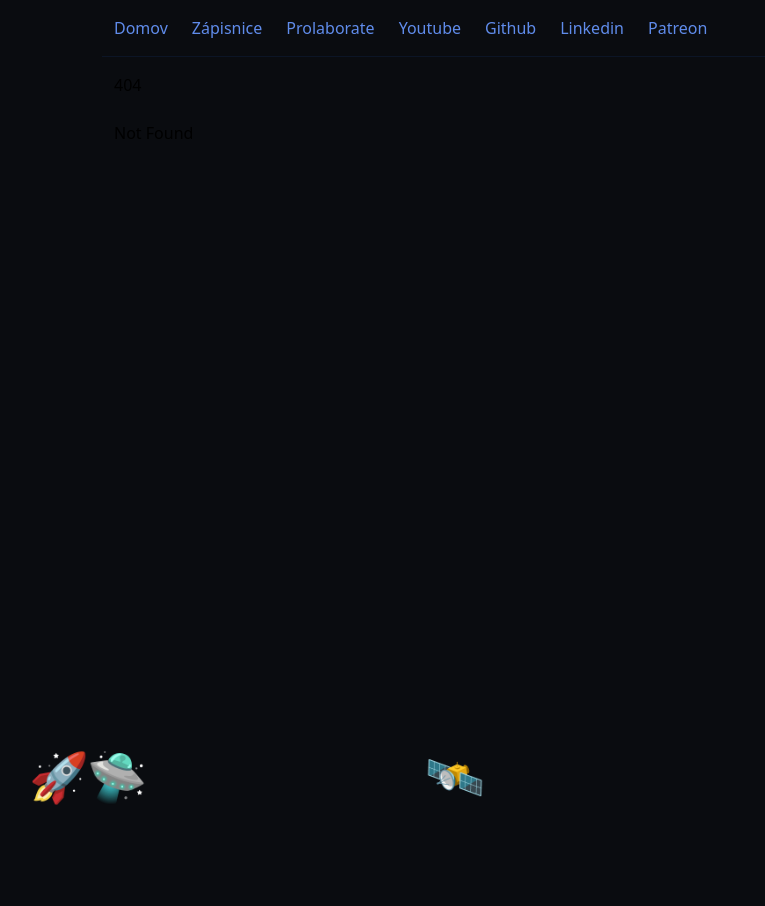
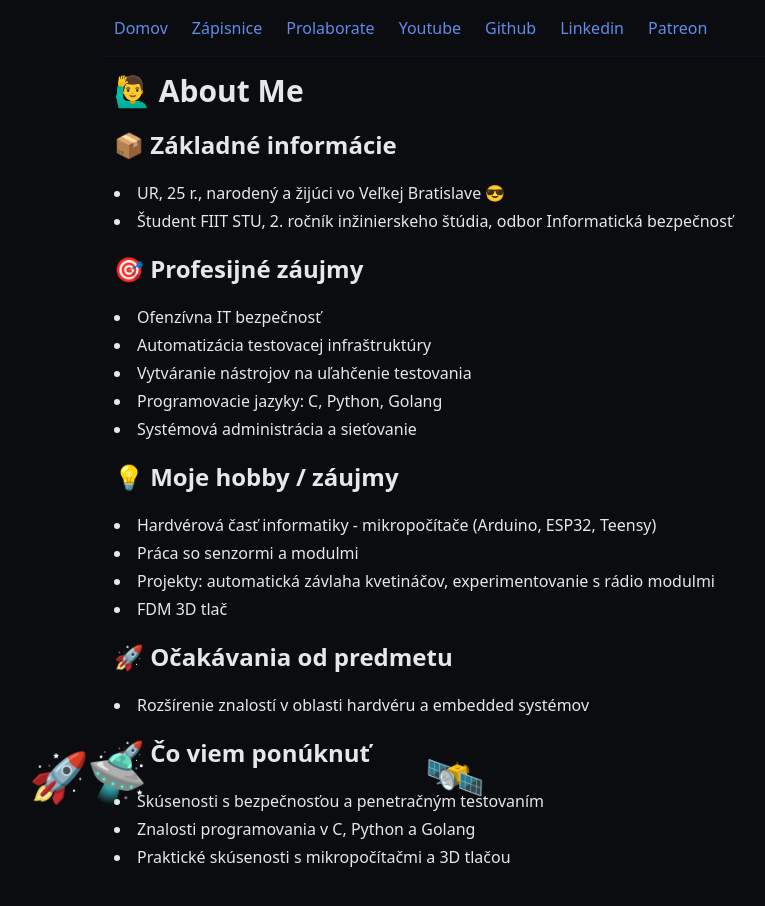
Before and after one commit to arct-signalis/arct-signalis.github.io, a SvelteKit app: page /members/ru in a window 1280 px wide. Before the commit this address had no page. Shown: the top 906 px of the page, without its empty margins (202-967 px from the left). Before the commit the page ends 800 px from the top, so only its background shows below. Built offline with nearby package versions, Linux system fonts and the light colour scheme.

Commit message:
page update

```diff
--- a/src/routes/+layout.svelte
+++ b/src/routes/+layout.svelte
@@ -1,10 +1,10 @@
 <script>
   import '../app.css'
-  import Nav from "$lib/Nav.svelte"
+  import Nav from '$lib/Nav.svelte'
   import Spaceship from '$lib/Spaceship.svelte'
 </script>
 
-<div class="min-h-screen pb-24 bg-background">
+<div class="min-h-screen pb-24">
   <main class="max-w-2xl mx-auto pb-7">
     <Nav />
 
--- a/src/routes/+page.svelte
+++ b/src/routes/+page.svelte
@@ -1,9 +1,21 @@
 <script lang="ts">
   const members = [
-    ['Adam Hladík', 'https://avatars.githubusercontent.com/u/57076047?v=4'],
-    ['UR', 'https://avatars.githubusercontent.com/u/71756887?v=4'],
-    ['Dominik Mifkovič', 'https://avatars.githubusercontent.com/u/71759745?v=4'],
-    ['Ján Sližik', 'https://avatars.githubusercontent.com/u/71568783?v=4'],
+    [
+      'Adam Hladík',
+      'ah',
+      'https://avatars.githubusercontent.com/u/57076047?v=4',
+    ],
+    ['UR', 'ru', 'https://avatars.githubusercontent.com/u/71756887?v=4'],
+    [
+      'Dominik Mifkovič',
+      'dm',
+      'https://avatars.githubusercontent.com/u/71759745?v=4',
+    ],
+    [
+      'Ján Sližik',
+      'js',
+      'https://avatars.githubusercontent.com/u/71568783?v=4',
+    ],
   ]
 </script>
 
@@ -11,18 +23,18 @@
   <!--  Essential META Tags -->
   <title>Home</title>
   <!-- <meta content="TODO" name="description "> -->
-  <meta content="Home" property="og:title ">
-  <meta content="website" property="og:type ">
+  <meta content="Home" property="og:title " />
+  <meta content="website" property="og:type " />
   <!-- <meta content="TODO" property="og:image "> -->
-  <meta content="https://arct-signalis.github.io" property="og:url ">
+  <meta content="https://arct-signalis.github.io" property="og:url " />
   <!-- <meta content="TODO" property="og:description "> -->
-  <meta content="arct" property="og:site_name ">
+  <meta content="arct" property="og:site_name " />
 
   <!-- Twitter meta tags -->
-  <meta content="summary_large_image" name="twitter:card">
+  <meta content="summary_large_image" name="twitter:card" />
   <!-- <meta content="https://arct-signalis.github.io" name="twitter:site"> -->
-  <meta content="arct" name="twitter:title">
-  <meta content="Team project arct" name="twitter:description">
+  <meta content="arct" name="twitter:title" />
+  <meta content="Team project arct" name="twitter:description" />
   <!-- <meta content="TODO" name="twitter:image">
   <meta content="TODO" name="twitter:image:alt"> -->
 </svelte:head>
@@ -32,29 +44,42 @@
     <div class="flex flex-col space-y-6">
       <h1 class="text-text text-3xl">Systémové myslenie v IT</h1>
       <h1 class="text-text text-5xl font-extrabold">Tímový Projekt Signalis</h1>
-      <p class="text-text font-medium">Garant Predmetu <span class="text-accent">Ing. Roman Kazička, CSc., PhD.</span></p>
+      <p class="text-text font-medium">
+        Garant Predmetu <span class="text-accent"
+          >Ing. Roman Kazička, CSc., PhD.</span
+        >
+      </p>
     </div>
   </div>
 
-  <hr class="border-text/10">
+  <hr class="border-text/10" />
 
-  <div class="grid grid-cols-2 sm:grid-cols-4 gap-2 sm:gap-4 rounded-2xl overflow-hidden shadow-xl">
-      {#each members as [name, picture]}
-        <div class="relative aspect-square bg-text/5 overflow-hidden">
-          <img
-            src={picture}
-            class="w-full h-full object-cover"
-            alt="member profile">
+  <div
+    class="grid grid-cols-2 sm:grid-cols-4 gap-2 rounded-2xl overflow-hidden shadow-xl"
+  >
+    {#each members as [name, slug, picture]}
+      <a
+        href={'/members/' + slug}
+        class="relative aspect-square bg-text/5 overflow-hidden"
+      >
+        <img
+          src={picture}
+          class="w-full h-full object-cover"
+          alt="member profile"
+        />
 
-          <div class="absolute z-20 bottom-0 inset-x-0 p-2 md:p-4 pt-10 bg-gradient-to-t from-black/80 via-black/50 to-transparent">
-            <span class="text-text font-medium text-sm sm:text-xl">{name}</span>
-          </div>
+        <div
+          class="absolute z-20 bottom-0 inset-x-0 p-2 md:p-4 pt-10 bg-gradient-to-t from-black/80 via-black/50 to-transparent"
+        >
+          <span class="text-text font-medium text-sm sm:text-xl">{name}</span>
         </div>
-      {/each}
+      </a>
+    {/each}
   </div>
 </section>
 
 <img
   src="/report-images/meeting/IMG_4229.jpeg"
   class="w-full h-full object-contain"
-  alt="Team meeting discussion">
+  alt="Team meeting discussion"
+/>
--- /dev/null
+++ b/src/routes/members/ah/+page.svelte
@@ -0,0 +1,32 @@
+<div class="text-text space-y-5">
+  <h1 class="text-3xl font-extrabold">🙋‍♂️ About Me</h1>
+
+  <h2 class="text-2xl font-bold">📦 Základné informácie</h2>
+  <ul class="list-disc list-inside space-y-1">
+    <li>Adam H.</li>
+    <li>Študent FIIT STU, 2. ročník inžinierskeho štúdia, odbor Inteligentné softvérové systémy</li>
+  </ul>
+
+  <h2 class="text-2xl font-bold">🎯 Profesijné záujmy</h2>
+  <ul class="list-disc list-inside space-y-1">
+    <li>Webové a mobilné aplikácie (frontend aj backend)</li>
+    <li>TypeScript, Vue.js, Nuxt, SvelteKit, Adonis, Node.js, Deno, Postgres</li>
+    <li>Ďalšie jazyky: C++, Rust, Python</li>
+  </ul>
+
+  <h2 class="text-2xl font-bold">💡 Moje hobby / záujmy</h2>
+  <ul class="list-disc list-inside space-y-1">
+    <li>Programovanie od základnej školy</li>
+  </ul>
+
+  <h2 class="text-2xl font-bold">🚀 Očakávania od predmetu</h2>
+  <ul class="list-disc list-inside space-y-1">
+    <li>Spolupráca na zaujímavom projekte</li>
+  </ul>
+
+  <h2 class="text-2xl font-bold">🚀 Čo viem ponúknuť</h2>
+  <ul class="list-disc list-inside space-y-1">
+    <li>7 rokov profesionálnych skúseností ako software developer</li>
+    <li>Expertíza vo webových a mobilných technológiách</li>
+  </ul>
+</div>
--- /dev/null
+++ b/src/routes/members/dm/+page.svelte
@@ -0,0 +1,35 @@
+<div class="text-text space-y-5">
+  <h1 class="text-3xl font-extrabold">🙋‍♂️ About Me</h1>
+
+  <h2 class="text-2xl font-bold">📦 Základné informácie</h2>
+  <ul class="list-disc list-inside space-y-1">
+    <li>Dominik Mifkovič, 24 r.</li>
+    <li>Študent FIIT STU, odbor Inteligentné softvérové systémy</li>
+  </ul>
+
+  <h2 class="text-2xl font-bold">🎯 Profesijné záujmy</h2>
+  <ul class="list-disc list-inside space-y-1">
+    <li>Low-level programovanie, počítačová grafika a technický vývoj hier</li>
+    <li>Architektúra herných systémov, logika herných mechaník</li>
+    <li>Implementácia 2D aj 3D herných mechaník a tvorba vlastných grafických engine-ov</li>
+    <li>Shader grafika, generovanie vizuálnych efektov a optimalizácia renderovania</li>
+    <li>Webové technológie, predovšetkým frontend</li>
+  </ul>
+
+  <h2 class="text-2xl font-bold">💡 Moje hobby / záujmy</h2>
+  <ul class="list-disc list-inside space-y-1">
+    <li>Skúmanie interakcie medzi CPU a GPU</li>
+    <li>Optimalizácia aplikácií pre plynulý chod</li>
+  </ul>
+
+  <h2 class="text-2xl font-bold">🚀 Očakávania od predmetu</h2>
+  <ul class="list-disc list-inside space-y-1">
+    <li>Efektívna spolupráca s tímom, s ktorým som už pracoval na predchádzajúcich projektoch</li>
+  </ul>
+
+  <h2 class="text-2xl font-bold">🚀 Čo viem ponúknuť</h2>
+  <ul class="list-disc list-inside space-y-1">
+    <li><strong>Užívateľské rozhranie systému Hermes</strong> - prehľadná a intuitívna logika rozhrania</li>
+    <li>Skúsenosti s grafickými algoritmami a webovými technológiami</li>
+  </ul>
+</div>
--- /dev/null
+++ b/src/routes/members/js/+page.svelte
@@ -0,0 +1,38 @@
+<div class="text-text space-y-5">
+  <h1 class="text-3xl font-extrabold">🙋‍♂️ About Me</h1>
+
+  <h2 class="text-2xl font-bold">📦 Základné informácie</h2>
+  <ul class="list-disc list-inside space-y-1">
+    <li>Ján Sližik</li>
+    <li>Študent FIIT STU, 2. ročník inžinierskeho štúdia, odbor Informačná bezpečnosť</li>
+  </ul>
+
+  <h2 class="text-2xl font-bold">🎯 Profesijné záujmy</h2>
+  <ul class="list-disc list-inside space-y-1">
+    <li><strong>Kybernetická bezpečnosť</strong> - ochrana digitálnych systémov, OSINT a forenzná analýza</li>
+    <li><strong>Automatizácia infraštruktúry</strong> - optimalizácia procesov</li>
+    <li><strong>Systémová administrácia</strong> - inštalácia, konfigurácia a správa systémov a aplikácií</li>
+  </ul>
+
+  <h2 class="text-2xl font-bold">💡 Moje hobby / záujmy</h2>
+  <ul class="list-disc list-inside space-y-1">
+    <li>Šport, kultúrne podujatia, filmy, divadlo</li>
+    <li>Cestovanie a spoznávanie nových kultúr</li>
+  </ul>
+
+  <h2 class="text-2xl font-bold">🚀 Očakávania od predmetu</h2>
+  <ul class="list-disc list-inside space-y-1">
+    <li>Rozšírenie znalostí o mikropočítačoch a praktickej práci s elektronickými komponentmi</li>
+    <li>Získanie nového pohľadu na informatiku cez hardvér</li>
+  </ul>
+
+  <h2 class="text-2xl font-bold">🚀 Čo viem ponúknuť</h2>
+  <ul class="list-disc list-inside space-y-1">
+    <li><strong>Marketing:</strong> správa tímovej stránky, YouTube kanála a Patreon účtu</li>
+    <li><strong>Technický vývoj:</strong> softvérový návrh systému IRIS</li>
+    <li>Vizualizácia návrhov pomocou Enterprise Architect</li>
+    <li>Vyťahovanie dát zo senzorov, kalibrácia senzorov pre presné merania</li>
+    <li>Komunikácia pomocou LoRa modulu so systémom Hermes</li>
+    <li>Dizajn konečného automatu na detekciu letových stavov</li>
+  </ul>
+</div>
--- /dev/null
+++ b/src/routes/members/ru/+page.svelte
@@ -0,0 +1,38 @@
+<div class="text-text space-y-5">
+  <h1 class="text-3xl font-extrabold">🙋‍♂️ About Me</h1>
+
+  <h2 class="text-2xl font-bold">📦 Základné informácie</h2>
+  <ul class="list-disc list-inside space-y-1">
+    <li>UR, 25 r., narodený a žijúci vo Veľkej Bratislave 😎</li>
+    <li>Študent FIIT STU, 2. ročník inžinierskeho štúdia, odbor Informatická bezpečnosť</li>
+  </ul>
+
+  <h2 class="text-2xl font-bold">🎯 Profesijné záujmy</h2>
+  <ul class="list-disc list-inside space-y-1">
+    <li>Ofenzívna IT bezpečnosť</li>
+    <li>Automatizácia testovacej infraštruktúry</li>
+    <li>Vytváranie nástrojov na uľahčenie testovania</li>
+    <li>Programovacie jazyky: C, Python, Golang</li>
+    <li>Systémová administrácia a sieťovanie</li>
+  </ul>
+
+  <h2 class="text-2xl font-bold">💡 Moje hobby / záujmy</h2>
+  <ul class="list-disc list-inside space-y-1">
+    <li>Hardvérová časť informatiky - mikropočítače (Arduino, ESP32, Teensy)</li>
+    <li>Práca so senzormi a modulmi</li>
+    <li>Projekty: automatická závlaha kvetináčov, experimentovanie s rádio modulmi</li>
+    <li>FDM 3D tlač</li>
+  </ul>
+
+  <h2 class="text-2xl font-bold">🚀 Očakávania od predmetu</h2>
+  <ul class="list-disc list-inside space-y-1">
+    <li>Rozšírenie znalostí v oblasti hardvéru a embedded systémov</li>
+  </ul>
+
+  <h2 class="text-2xl font-bold">🚀 Čo viem ponúknuť</h2>
+  <ul class="list-disc list-inside space-y-1">
+    <li>Skúsenosti s bezpečnosťou a penetračným testovaním</li>
+    <li>Znalosti programovania v C, Python a Golang</li>
+    <li>Praktické skúsenosti s mikropočítačmi a 3D tlačou</li>
+  </ul>
+</div>
```
